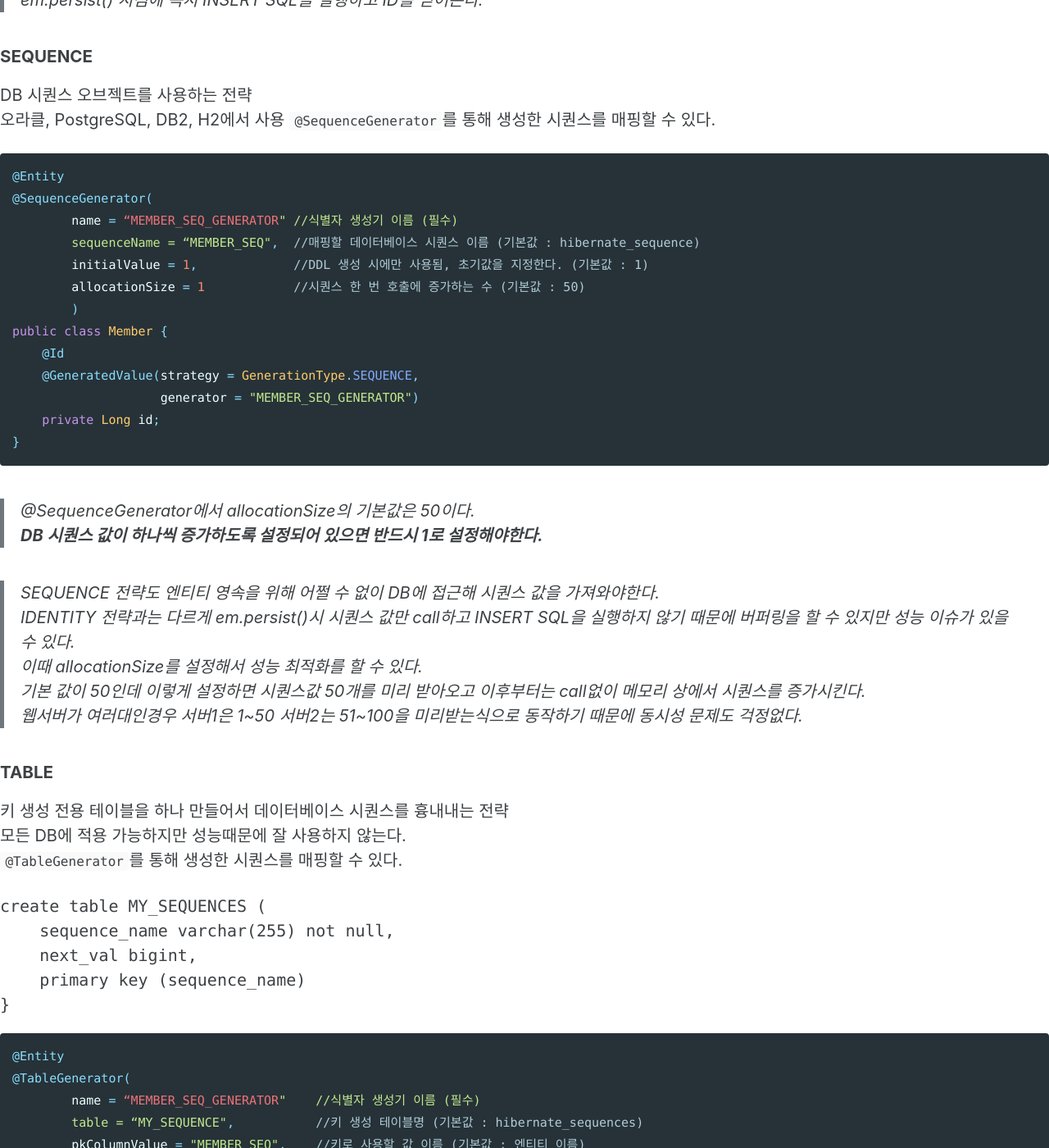
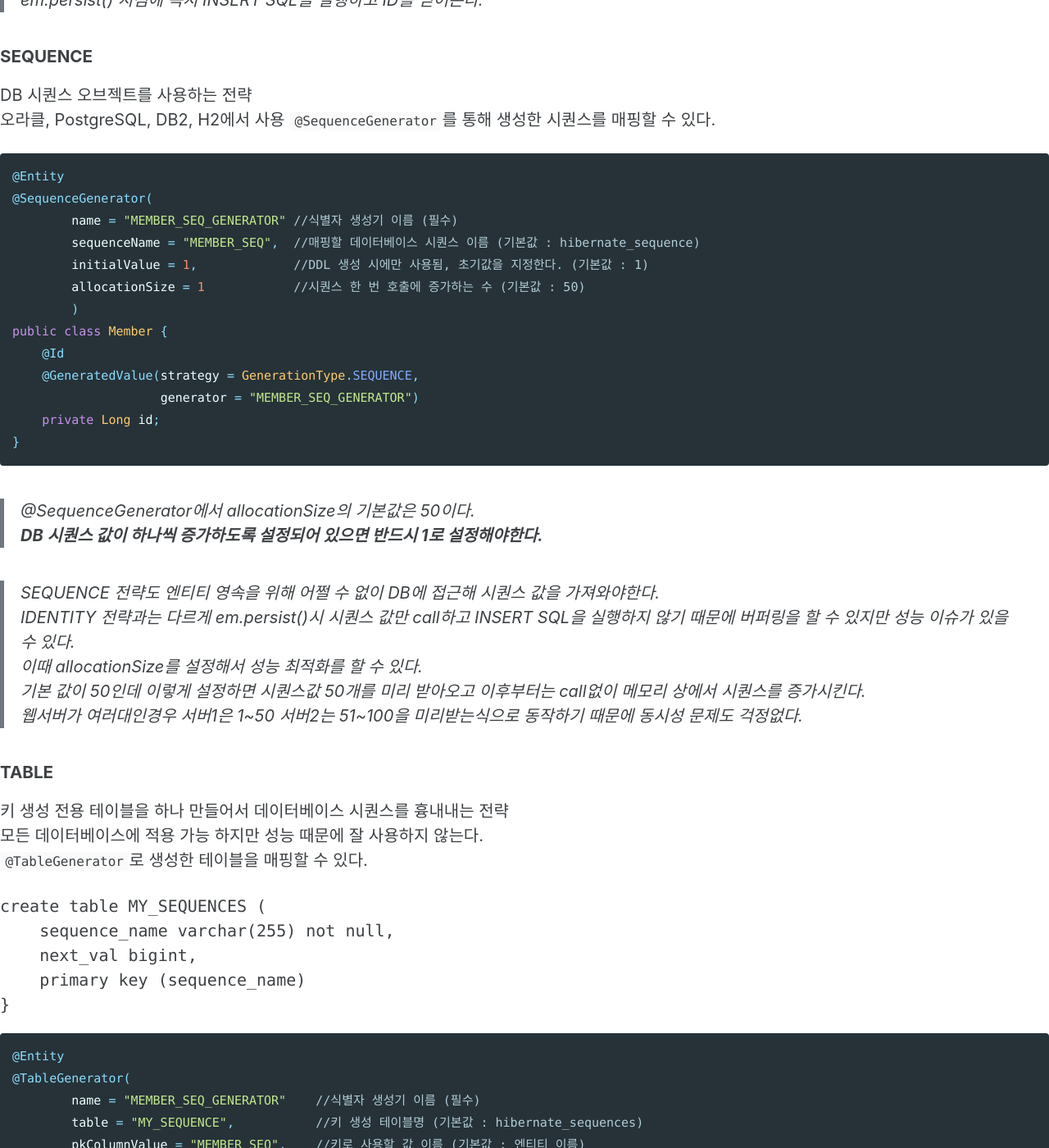
Before and after one commit to maenguin/maenguin.github.io, a Jekyll site: the page built from private/2020-12-31-jpa-basic.md, in a window 1280 px wide and 1400 px high, scrolled down 9065 px. Shown: the whole window at 82% size. Built offline with Jekyll 4.4.1, drawn with Linux system fonts in a browser that asks for light colours; cached includes are drawn as plain includes; our own code applies the rules of GitHub Pages for plain Markdown files.

Commit message:
Update 2020-12-31-jpa-basic.md

````diff
--- a/private/2020-12-31-jpa-basic.md
+++ b/private/2020-12-31-jpa-basic.md
@@ -295,8 +295,8 @@ DB 시퀀스 오브젝트를 사용하는 전략
 ```java
 @Entity
 @SequenceGenerator(
-        name = “MEMBER_SEQ_GENERATOR" //식별자 생성기 이름 (필수)
-        sequenceName = “MEMBER_SEQ",  //매핑할 데이터베이스 시퀀스 이름 (기본값 : hibernate_sequence)
+        name = "MEMBER_SEQ_GENERATOR" //식별자 생성기 이름 (필수)
+        sequenceName = "MEMBER_SEQ",  //매핑할 데이터베이스 시퀀스 이름 (기본값 : hibernate_sequence)
         initialValue = 1,             //DDL 생성 시에만 사용됨, 초기값을 지정한다. (기본값 : 1)
         allocationSize = 1            //시퀀스 한 번 호출에 증가하는 수 (기본값 : 50)
         )
@@ -318,8 +318,8 @@ IDENTITY 전략과는 다르게 em.persist()시 시퀀스 값만 call하고 INSE
 
 ##### TABLE
 키 생성 전용 테이블을 하나 만들어서 데이터베이스 시퀀스를 흉내내는 전략
-모든 DB에 적용 가능하지만 성능때문에 잘 사용하지 않는다.
-`@TableGenerator`를 통해 생성한 시퀀스를 매핑할 수 있다.
+모든 데이터베이스에 적용 가능 하지만 성능 때문에 잘 사용하지 않는다.
+`@TableGenerator`로 생성한 테이블을 매핑할 수 있다.
 ```ddl
 create table MY_SEQUENCES (
     sequence_name varchar(255) not null,
@@ -330,8 +330,8 @@ create table MY_SEQUENCES (
 ```java
 @Entity
 @TableGenerator(
-        name = “MEMBER_SEQ_GENERATOR"    //식별자 생성기 이름 (필수)
-        table = “MY_SEQUENCE",           //키 생성 테이블명 (기본값 : hibernate_sequences)
+        name = "MEMBER_SEQ_GENERATOR"    //식별자 생성기 이름 (필수)
+        table = "MY_SEQUENCE",           //키 생성 테이블명 (기본값 : hibernate_sequences)
         pkColumnValue = "MEMBER_SEQ",    //키로 사용할 값 이름 (기본값 : 엔티티 이름)
         pkColumnValue = "sequence_name", //시퀀스 컬럼명 (기본값 : sequence_name)
         valueColumnNa = "next_val",      //시퀀스 값 컬럼명 (기본값 : next_val)
````
